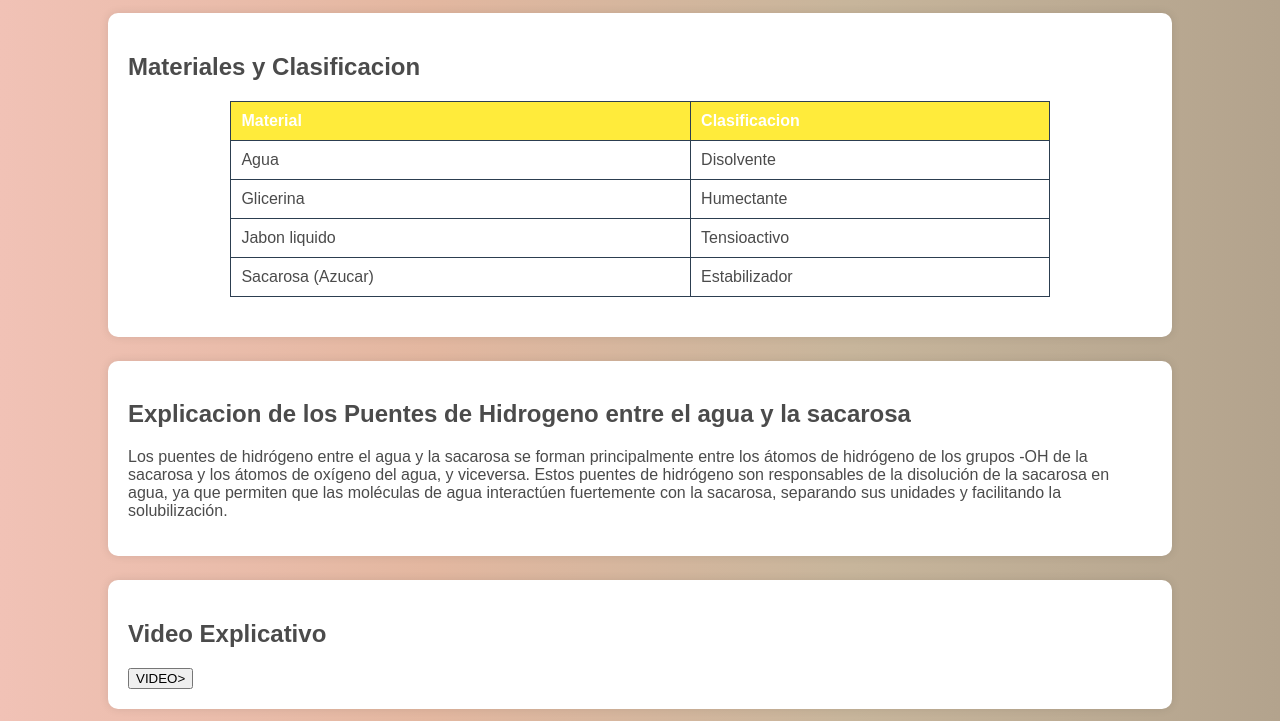
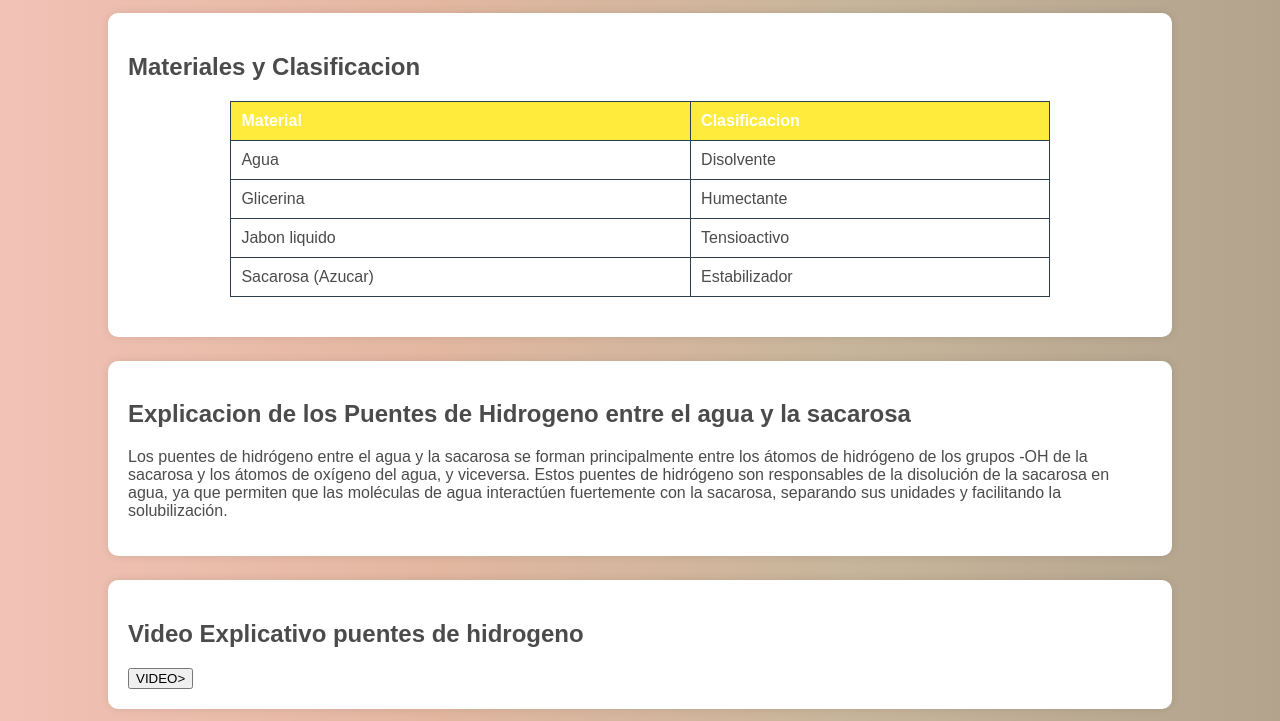
Before and after one commit to tech-01-proyect/Grupo-4-Integrado, a plain HTML site: page Quimica y Biologia.html in a window 1280 px wide. Shown: the part 79-800 px from the top of the page. Drawn offline with Linux system fonts and the light colour scheme.

Commit message:
Quimica y Biologia.html

```diff
--- a/Quimica y Biologia.html
+++ b/Quimica y Biologia.html
@@ -144,7 +144,7 @@ cursor:
 		    </div>
 
 		 <div class="container">
-			<h2>Video Explicativo</h2>
+			<h2>Video Explicativo puentes de hidrogeno</h2>
 <button onclick="window.location.href='https://www.canva.com/design/DAGhk3FhomM/pi_E4f3yPI4yQ5tlDDp4kw/edit?utm_content=DAGhk3FhomM&utm_campaign=designshare&utm_medium=link2&utm_source=sharebutton'">VIDEO</buttn>>
 		    </div>
 
```
